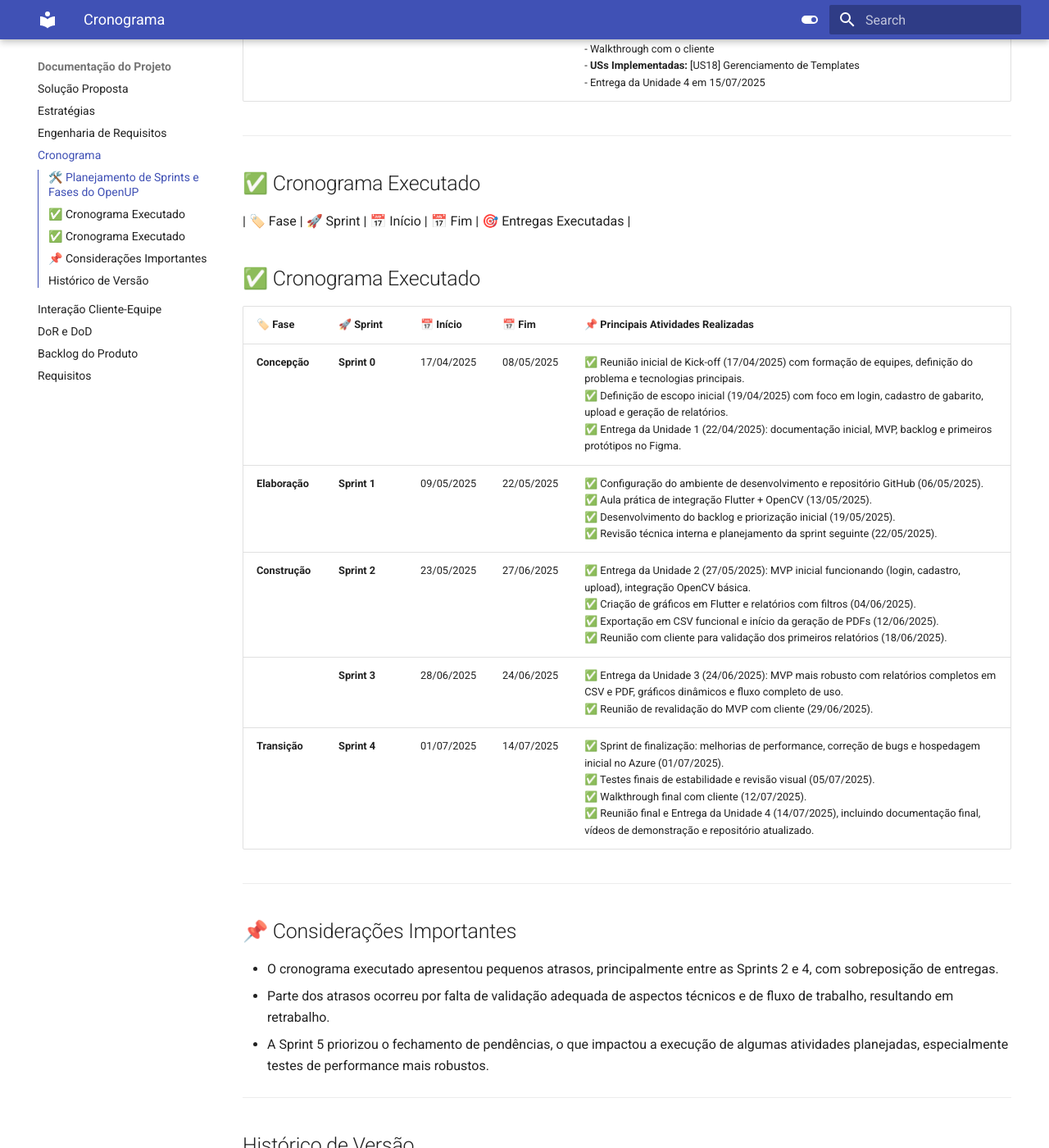
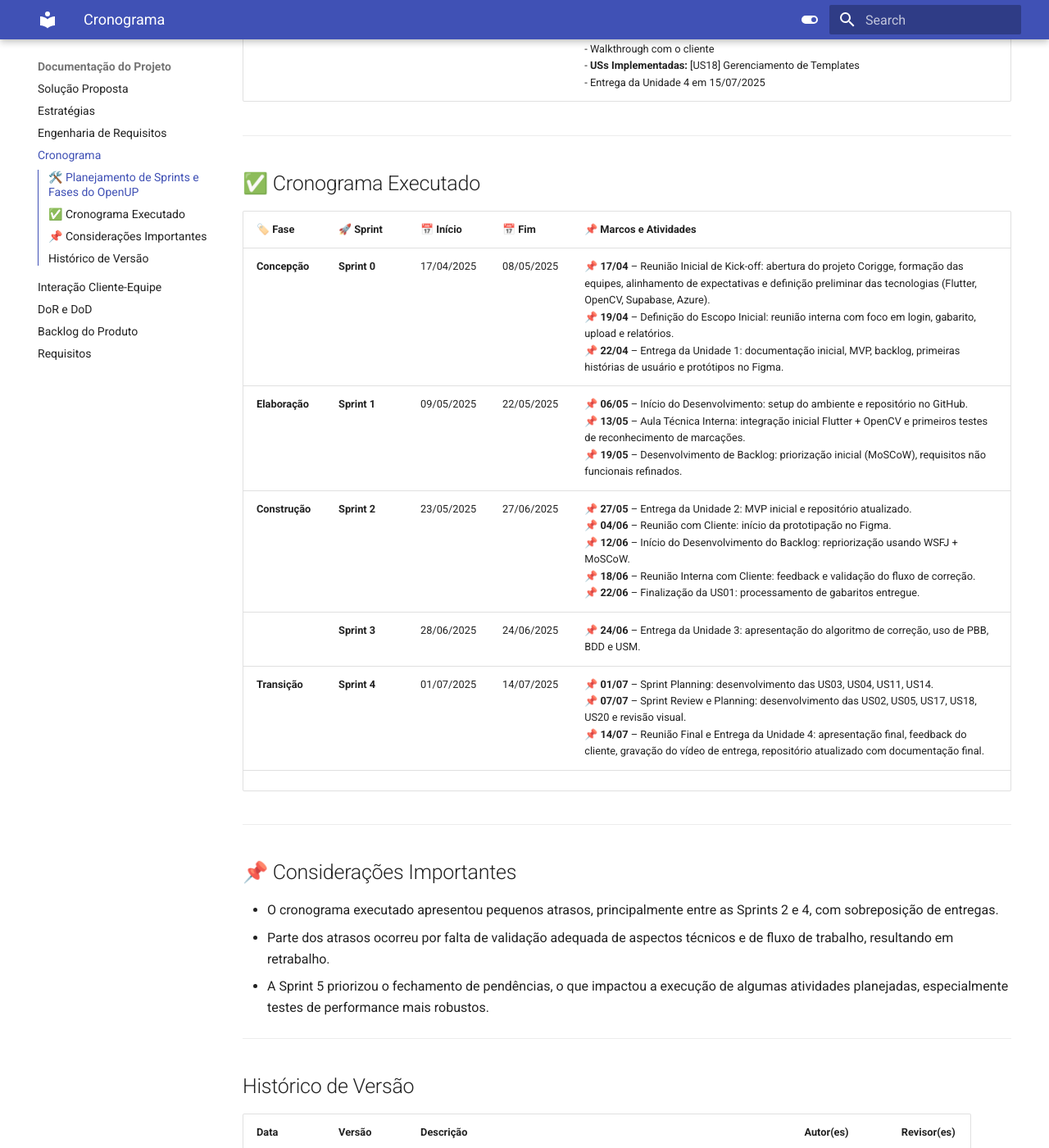
Before and after one commit to mdsreq-fga-unb/2025.1-T01-CORIGGE, an MkDocs documentation site: the page built from docs/cronograma.md, in a window 1280 px wide and 1400 px high, scrolled down 1313 px. Shown: the whole window at 82% size. Built offline with MkDocs 1.6.1 and Material for MkDocs 9.7.7, drawn with Linux system fonts in a browser that asks for light colours.

Commit message:
Update cronograma.md

```diff
--- a/docs/cronograma.md
+++ b/docs/cronograma.md
@@ -15,16 +15,14 @@
 
 ## ✅ Cronograma Executado
 
-| 🏷️ Fase         | 🚀 Sprint     | 📅 Início   | 📅 Fim      | 🎯 Entregas Executadas                                                                                                                                                                                                                                                                                    |
-## ✅ Cronograma Executado
-
-| 🏷️ Fase       | 🚀 Sprint    | 📅 Início  | 📅 Fim     | 📌 Principais Atividades Realizadas                                                                                                                                                                                                                                                                              |
-| :------------- | :----------- | :--------- | :--------- | :--------------------------------------------------------------------------------------------------------------------------------------------------------------------------------------------------------------------------------------------------------------------------------------------------------------- |
-| **Concepção**  | **Sprint 0** | 17/04/2025 | 08/05/2025 | ✅ Reunião inicial de Kick-off (17/04/2025) com formação de equipes, definição do problema e tecnologias principais.<br>✅ Definição de escopo inicial (19/04/2025) com foco em login, cadastro de gabarito, upload e geração de relatórios.<br>✅ Entrega da Unidade 1 (22/04/2025): documentação inicial, MVP, backlog e primeiros protótipos no Figma. |
-| **Elaboração** | **Sprint 1** | 09/05/2025 | 22/05/2025 | ✅ Configuração do ambiente de desenvolvimento e repositório GitHub (06/05/2025).<br>✅ Aula prática de integração Flutter + OpenCV (13/05/2025).<br>✅ Desenvolvimento do backlog e priorização inicial (19/05/2025).<br>✅ Revisão técnica interna e planejamento da sprint seguinte (22/05/2025). |
-| **Construção** | **Sprint 2** | 23/05/2025 | 27/06/2025 | ✅ Entrega da Unidade 2 (27/05/2025): MVP inicial funcionando (login, cadastro, upload), integração OpenCV básica.<br>✅ Criação de gráficos em Flutter e relatórios com filtros (04/06/2025).<br>✅ Exportação em CSV funcional e início da geração de PDFs (12/06/2025).<br>✅ Reunião com cliente para validação dos primeiros relatórios (18/06/2025). |
-|                | **Sprint 3** | 28/06/2025 | 24/06/2025 | ✅ Entrega da Unidade 3 (24/06/2025): MVP mais robusto com relatórios completos em CSV e PDF, gráficos dinâmicos e fluxo completo de uso.<br>✅ Reunião de revalidação do MVP com cliente (29/06/2025).                                                                                                            |
-| **Transição**  | **Sprint 4** | 01/07/2025 | 14/07/2025 | ✅ Sprint de finalização: melhorias de performance, correção de bugs e hospedagem inicial no Azure (01/07/2025).<br>✅ Testes finais de estabilidade e revisão visual (05/07/2025).<br>✅ Walkthrough final com cliente (12/07/2025).<br>✅ Reunião final e Entrega da Unidade 4 (14/07/2025), incluindo documentação final, vídeos de demonstração e repositório atualizado. |                                                                                |
+| 🏷️ Fase       | 🚀 Sprint    | 📅 Início  | 📅 Fim     | 📌 Marcos e Atividades                                                                                                                                                                                                                                                                                     |
+| :------------ | :----------- | :--------- | :--------- | :--------------------------------------------------------------------------------------------------------------------------------------------------------------------------------------------------------------------------------------------------------------------------------------------------------- |
+| **Concepção** | **Sprint 0** | 17/04/2025 | 08/05/2025 | 📌 **17/04** – Reunião Inicial de Kick-off: abertura do projeto Corigge, formação das equipes, alinhamento de expectativas e definição preliminar das tecnologias (Flutter, OpenCV, Supabase, Azure).<br>📌 **19/04** – Definição do Escopo Inicial: reunião interna com foco em login, gabarito, upload e relatórios.<br>📌 **22/04** – Entrega da Unidade 1: documentação inicial, MVP, backlog, primeiras histórias de usuário e protótipos no Figma. |
+| **Elaboração**| **Sprint 1** | 09/05/2025 | 22/05/2025 | 📌 **06/05** – Início do Desenvolvimento: setup do ambiente e repositório no GitHub.<br>📌 **13/05** – Aula Técnica Interna: integração inicial Flutter + OpenCV e primeiros testes de reconhecimento de marcações.<br>📌 **19/05** – Desenvolvimento de Backlog: priorização inicial (MoSCoW), requisitos não funcionais refinados. |
+| **Construção**| **Sprint 2** | 23/05/2025 | 27/06/2025 | 📌 **27/05** – Entrega da Unidade 2: MVP inicial e repositório atualizado.<br>📌 **04/06** – Reunião com Cliente: início da prototipação no Figma.<br>📌 **12/06** – Início do Desenvolvimento do Backlog: repriorização usando WSFJ + MoSCoW.<br>📌 **18/06** – Reunião Interna com Cliente: feedback e validação do fluxo de correção.<br>📌 **22/06** – Finalização da US01: processamento de gabaritos entregue. |
+|                | **Sprint 3** | 28/06/2025 | 24/06/2025 | 📌 **24/06** – Entrega da Unidade 3: apresentação do algoritmo de correção, uso de PBB, BDD e USM.                                                                                                                                                                                                         |
+| **Transição** | **Sprint 4** | 01/07/2025 | 14/07/2025 | 📌 **01/07** – Sprint Planning: desenvolvimento das US03, US04, US11, US14.<br>📌 **07/07** – Sprint Review e Planning: desenvolvimento das US02, US05, US17, US18, US20 e revisão visual.<br>📌 **14/07** – Reunião Final e Entrega da Unidade 4: apresentação final, feedback do cliente, gravação do vídeo de entrega, repositório atualizado com documentação final. |
+                                                                               |
 
 ---
 
```
